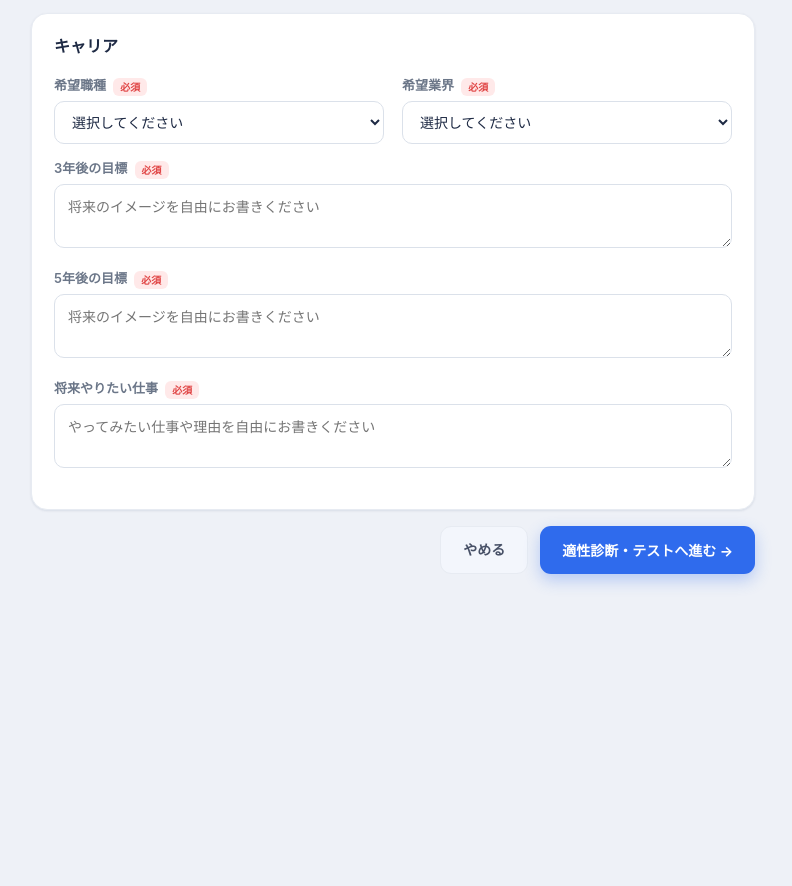
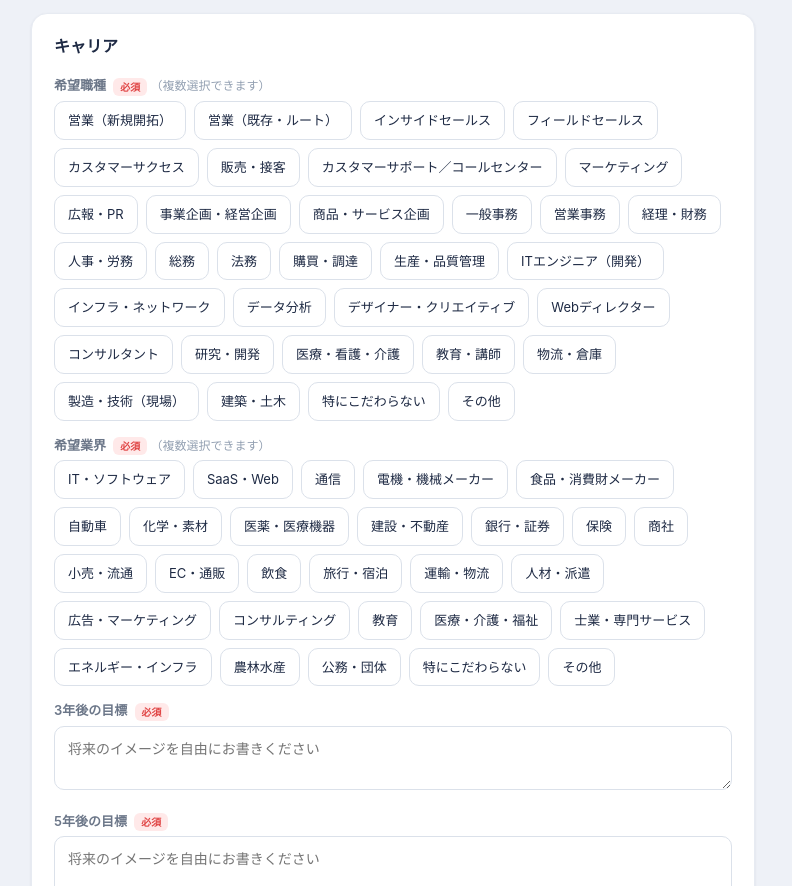
Before and after one commit to koretada0826/work-pass, a website: page workpass/public/register.html in a window 1280 px wide. Shown: the part 1405-2291 px from the top of the page, without its empty margins (247-1039 px from the left). Before the commit the page ends 2005 px from the top, so only its background shows below. Drawn offline with Linux system fonts and the light colour scheme.

Commit message:
希望職種・希望業界を複数選択（チップ）に変更
Co-Authored-By: Claude Opus 4.8 (1M context) <noreply@anthropic.com>

```diff
--- a/workpass/public/register.html
+++ b/workpass/public/register.html
@@ -40,10 +40,8 @@
 
   <div class="card" style="margin-bottom:16px">
     <div class="card-h"><span class="ct">キャリア</span></div>
-    <div class="grid2">
-      <div class="field"><label class="fl">希望職種 <span class="req">必須</span></label><select name="career_job" required></select></div>
-      <div class="field"><label class="fl">希望業界 <span class="req">必須</span></label><select name="career_industry" required></select></div>
-    </div>
+    <div class="field"><label class="fl">希望職種 <span class="req">必須</span> <span class="note" style="font-weight:400">（複数選択できます）</span></label><div class="days" id="cj_chips"></div></div>
+    <div class="field"><label class="fl">希望業界 <span class="req">必須</span> <span class="note" style="font-weight:400">（複数選択できます）</span></label><div class="days" id="ci_chips"></div></div>
     <div class="field"><label class="fl">3年後の目標 <span class="req">必須</span></label>
       <textarea name="goal_3y" required placeholder="将来のイメージを自由にお書きください"></textarea></div>
     <div class="field"><label class="fl">5年後の目標 <span class="req">必須</span></label>
@@ -70,8 +68,12 @@ document.getElementById('skillgrid').innerHTML = skills.map(([n,l])=>`<div class
 const INDUSTRIES=['IT・ソフトウェア','SaaS・Web','通信','電機・機械メーカー','食品・消費財メーカー','自動車','化学・素材','医薬・医療機器','建設・不動産','銀行・証券','保険','商社','小売・流通','EC・通販','飲食','旅行・宿泊','運輸・物流','人材・派遣','広告・マーケティング','コンサルティング','教育','医療・介護・福祉','士業・専門サービス','エネルギー・インフラ','農林水産','公務・団体','特にこだわらない','その他'];
 const JOBTYPES=['営業（新規開拓）','営業（既存・ルート）','インサイドセールス','フィールドセールス','カスタマーサクセス','販売・接客','カスタマーサポート／コールセンター','マーケティング','広報・PR','事業企画・経営企画','商品・サービス企画','一般事務','営業事務','経理・財務','人事・労務','総務','法務','購買・調達','生産・品質管理','ITエンジニア（開発）','インフラ・ネットワーク','データ分析','デザイナー・クリエイティブ','Webディレクター','コンサルタント','研究・開発','医療・看護・介護','教育・講師','物流・倉庫','製造・技術（現場）','建築・土木','特にこだわらない','その他'];
 const optList=arr=>'<option value="" disabled selected>選択してください</option>'+arr.map(v=>`<option value="${v}">${v}</option>`).join('');
-document.querySelector('[name=career_job]').innerHTML=optList(JOBTYPES);
-document.querySelector('[name=career_industry]').innerHTML=optList(INDUSTRIES);
+// 希望職種・希望業界は複数選択（チップ）
+const chipHTML=arr=>arr.map(v=>`<label class="chipbtn" data-val="${v}">${v}</label>`).join('');
+document.getElementById('cj_chips').innerHTML=chipHTML(JOBTYPES);
+document.getElementById('ci_chips').innerHTML=chipHTML(INDUSTRIES);
+document.querySelectorAll('.chipbtn').forEach(c=>c.addEventListener('click',()=>c.classList.toggle('on')));
+const getChipsJoined=id=>[...document.querySelectorAll('#'+id+' .chipbtn.on')].map(e=>e.dataset.val).join('／');
 
 function addHistory(){
   const div=document.createElement('div');
@@ -98,6 +100,10 @@ document.getElementById('form').addEventListener('submit', async (e)=>{
     const o={}; h.querySelectorAll('[data-f]').forEach(el=>o[el.dataset.f]= el.value||null);
     if(o.years!=null) o.years=Number(o.years); return o;
   }).filter(o=>o.industry||o.job_type);
+  // 希望職種・希望業界（複数選択チップ）
+  data.career_job = getChipsJoined('cj_chips') || null;
+  data.career_industry = getChipsJoined('ci_chips') || null;
+  if(!data.career_job || !data.career_industry){ btn.disabled=false; const t=document.getElementById('toast'); t.textContent='希望職種・希望業界をそれぞれ1つ以上選んでください'; t.classList.add('show'); setTimeout(()=>t.classList.remove('show'),2500); return; }
   let j;
   try{ const r=await fetch('/api/candidates',{method:'POST',headers:{'Content-Type':'application/json'},body:JSON.stringify(data)}); j=await r.json(); if(!r.ok) throw new Error(j.error||'save failed'); }
   catch(err){ btn.disabled=false; const t=document.getElementById('toast'); t.textContent='保存に失敗しました。時間をおいて再度お試しください。'; t.classList.add('show'); setTimeout(()=>t.classList.remove('show'),2500); return; }
```
